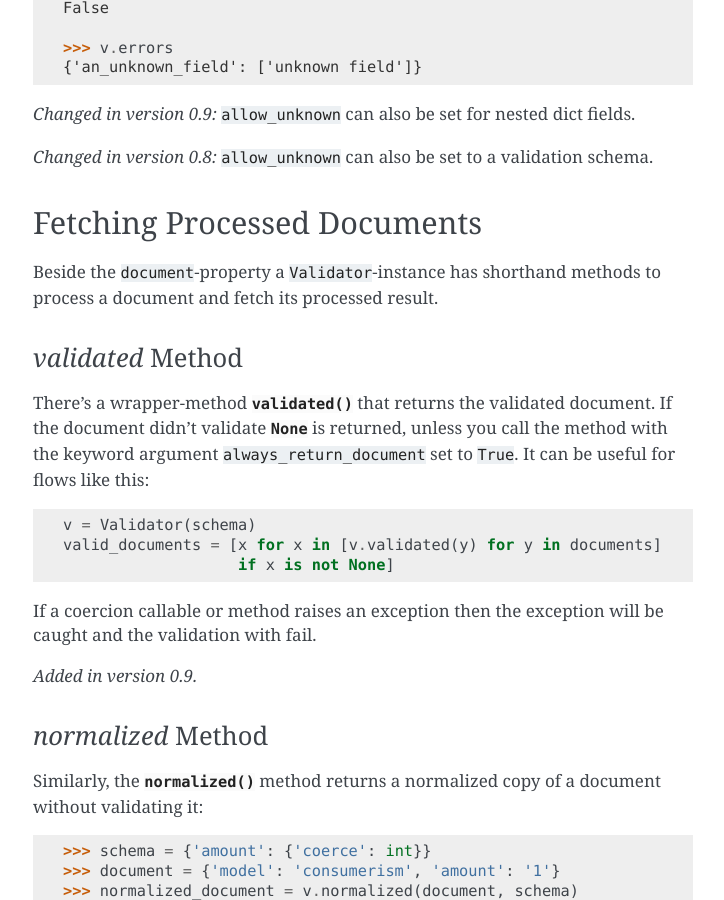
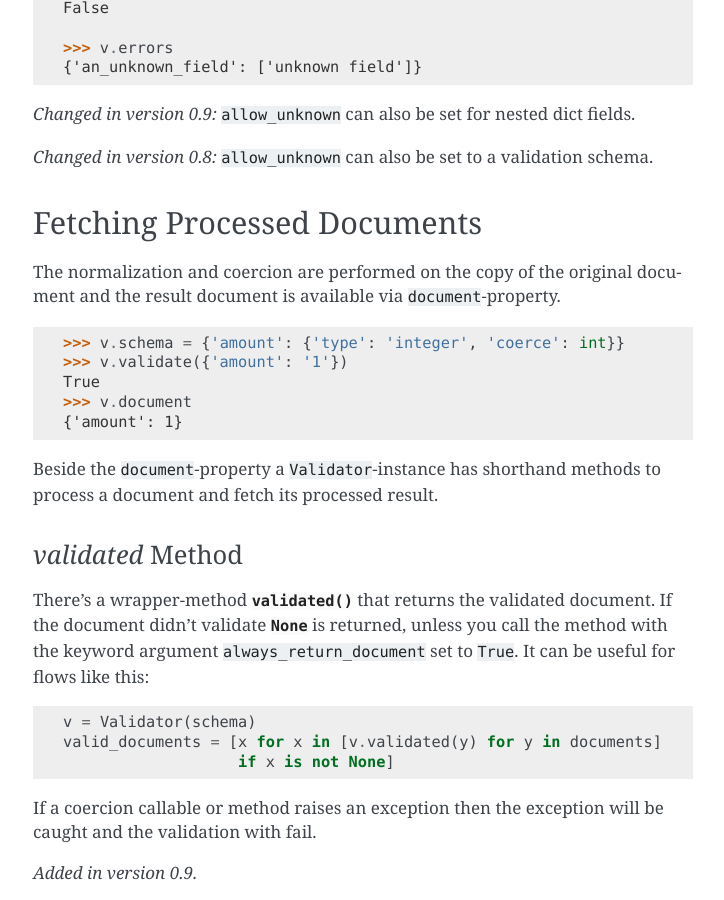
Before and after one commit to pyeve/cerberus, a Sphinx documentation site: the page built from docs/usage.rst, in a window 1280 px wide and 900 px high, scrolled down 2682 px. Shown: the whole window, without its empty margins (387-1111 px from the left). Built offline with Sphinx 7.4.7, drawn with Linux system fonts in a browser that asks for light colours; comment, search, counter and statistics services are not loaded.

Commit message:
Added a paragraph to the Usage documentation
It is about that normalization and coercision is done on a copy of the
document and not the original. Right now it is not obvious

```diff
--- a/docs/usage.rst
+++ b/docs/usage.rst
@@ -165,6 +165,17 @@ mapping that is checked against the :ref:`schema <schema_dict-rule>` rule:
 Fetching Processed Documents
 ----------------------------
 
+The normalization and coercion are performed on the copy of the original
+document and the result document is available via ``document``-property.
+
+.. doctest::
+
+   >>> v.schema = {'amount': {'type': 'integer', 'coerce': int}}
+   >>> v.validate({'amount': '1'})
+   True
+   >>> v.document
+   {'amount': 1}
+
 Beside the ``document``-property a ``Validator``-instance has shorthand methods
 to process a document and fetch its processed result.
 
```
